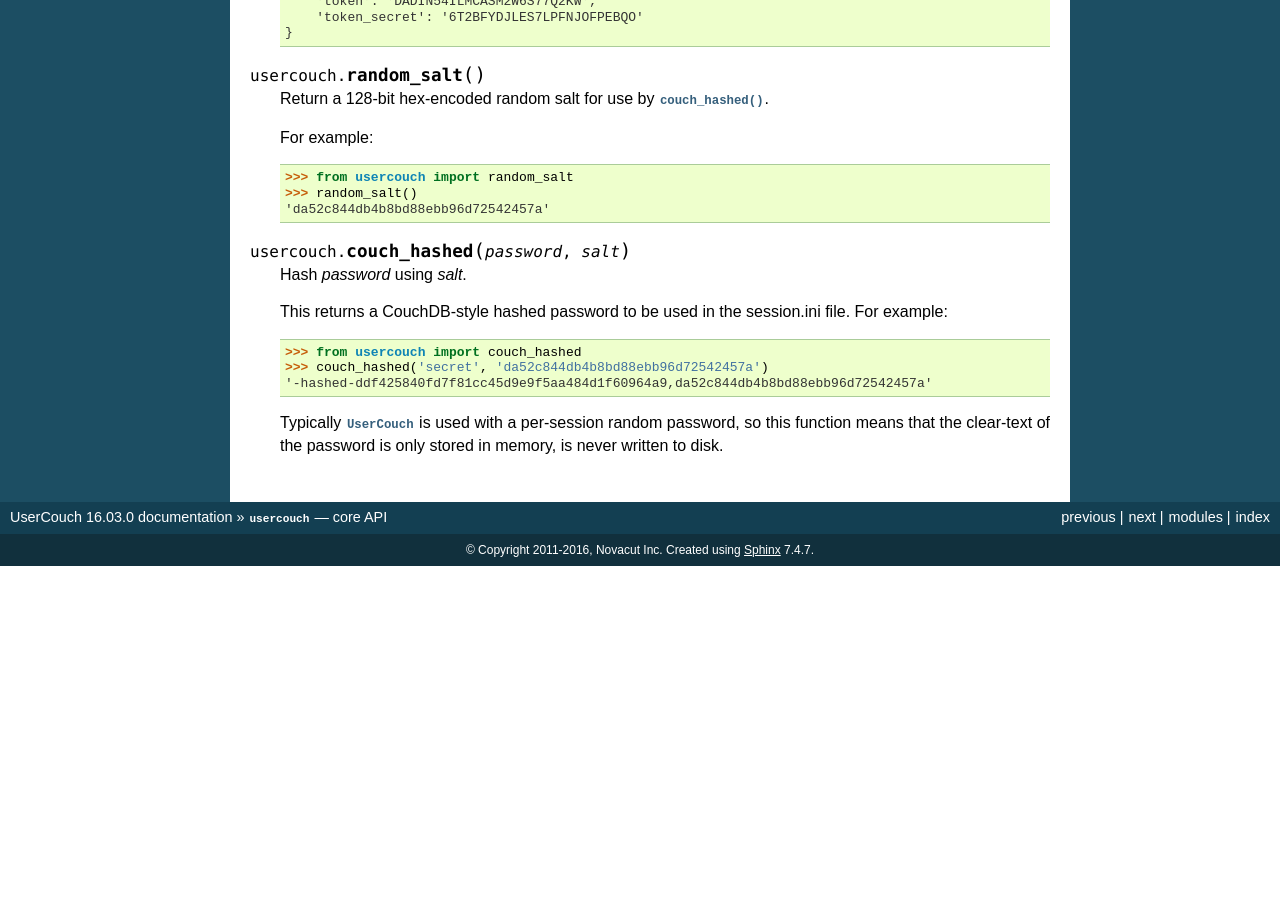
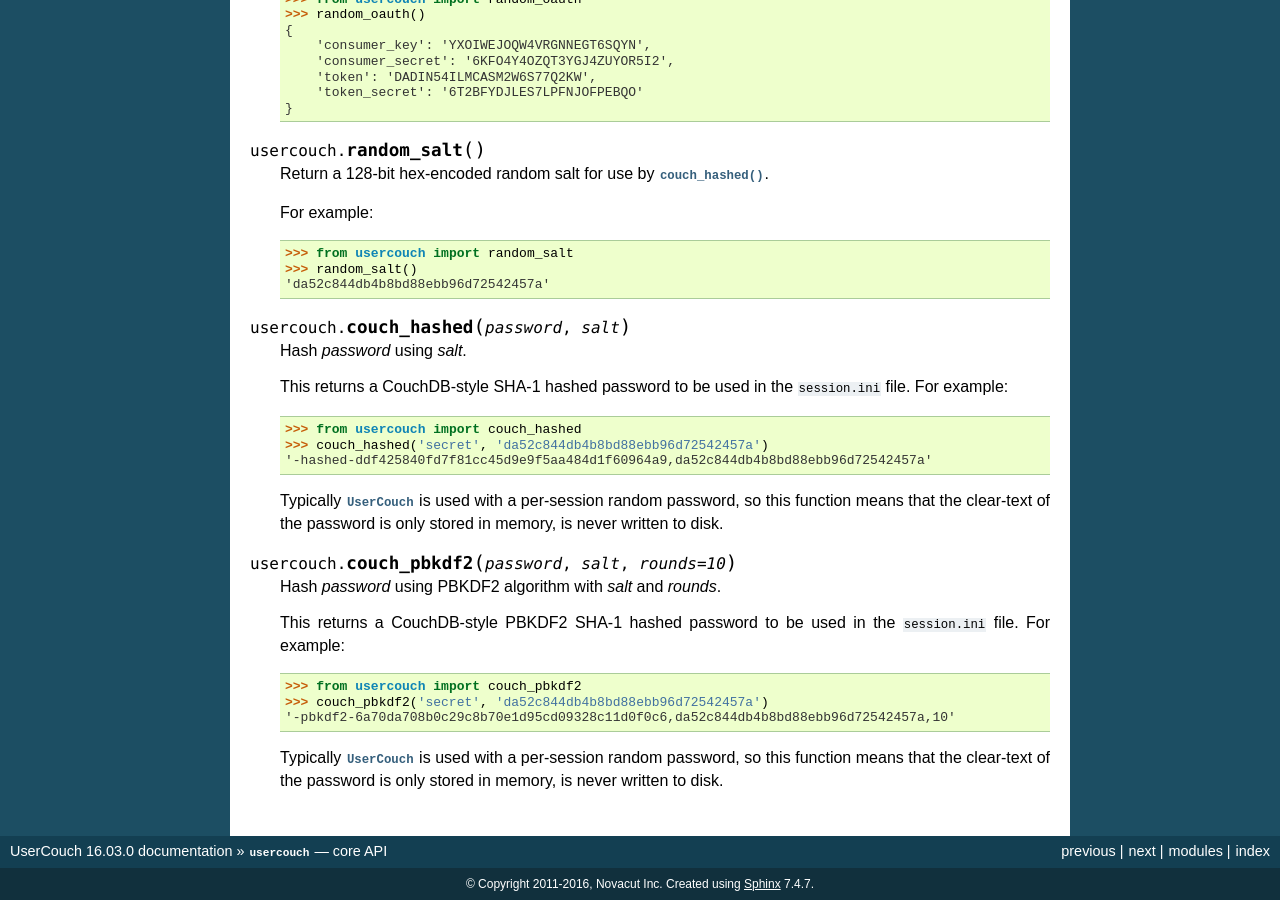
Before and after one commit to json420/usercouch, a Sphinx documentation site: the page built from doc/usercouch.rst, in a window 1280 px wide and 900 px high, scrolled down 3998 px. Built offline with Sphinx 7.4.7, drawn with Linux system fonts in a browser that asks for light colours; the version number is read from the project's files by our own code; before the commit the page ends 4564 px from its top, so only the background shows below that; some of the changed text lies outside the part shown.

Commit message:
Finally document couch_pbkdf2() function

```diff
--- a/doc/usercouch.rst
+++ b/doc/usercouch.rst
@@ -87,7 +87,7 @@
             outside the process that called :meth:`UserCouch.bootstrap()` plus
             forks of said process.  Note this session password is also not
             available to the CouchDB process thus started as initially it's
-            only exposed to CouchDB via a hashed value in the single-use
+            only exposed to CouchDB via a SHA-1 hashed value in the single-use
             ``session.ini`` file generated by UserCouch.
 
         3.  Although 3rd-party code can provide their own mechanism to share the
@@ -220,6 +220,11 @@
         The return value is an *env* dictionary that follows the
         `Microfiber`_ conventions.
 
+        .. warning::
+
+            For security reasons, only the default *auth* value of ``'basic'``
+            is recommended.  Unless explicitly provided,
+
     .. method:: start()
 
         Start (or re-start) CouchDB.
@@ -280,8 +285,8 @@
 
     Hash *password* using *salt*.
 
-    This returns a CouchDB-style hashed password to be used in the session.ini
-    file.  For example:
+    This returns a CouchDB-style SHA-1 hashed password to be used in the
+    ``session.ini`` file.  For example:
 
     >>> from usercouch import couch_hashed
     >>> couch_hashed('secret', 'da52c844db4b8bd88ebb96d72542457a')
@@ -292,6 +297,21 @@
     in memory, is never written to disk.
 
 
+.. function:: couch_pbkdf2(password, salt, rounds=10)
+
+    Hash *password* using PBKDF2 algorithm with *salt* and *rounds*.
+
+    This returns a CouchDB-style PBKDF2 SHA-1 hashed password to be used in the
+    ``session.ini`` file.  For example:
+
+    >>> from usercouch import couch_pbkdf2
+    >>> couch_pbkdf2('secret', 'da52c844db4b8bd88ebb96d72542457a')
+    '-pbkdf2-6a70da708b0c29c8b70e1d95cd09328c11d0f0c6,da52c844db4b8bd88ebb96d72542457a,10'
+
+    Typically :class:`UserCouch` is used with a per-session random password,
+    so this function means that the clear-text of the password is only stored
+    in memory, is never written to disk.
+
 
 .. _`Microfiber`: https://launchpad.net/microfiber
 .. _`UserWebKit`: https://launchpad.net/userwebkit
```
